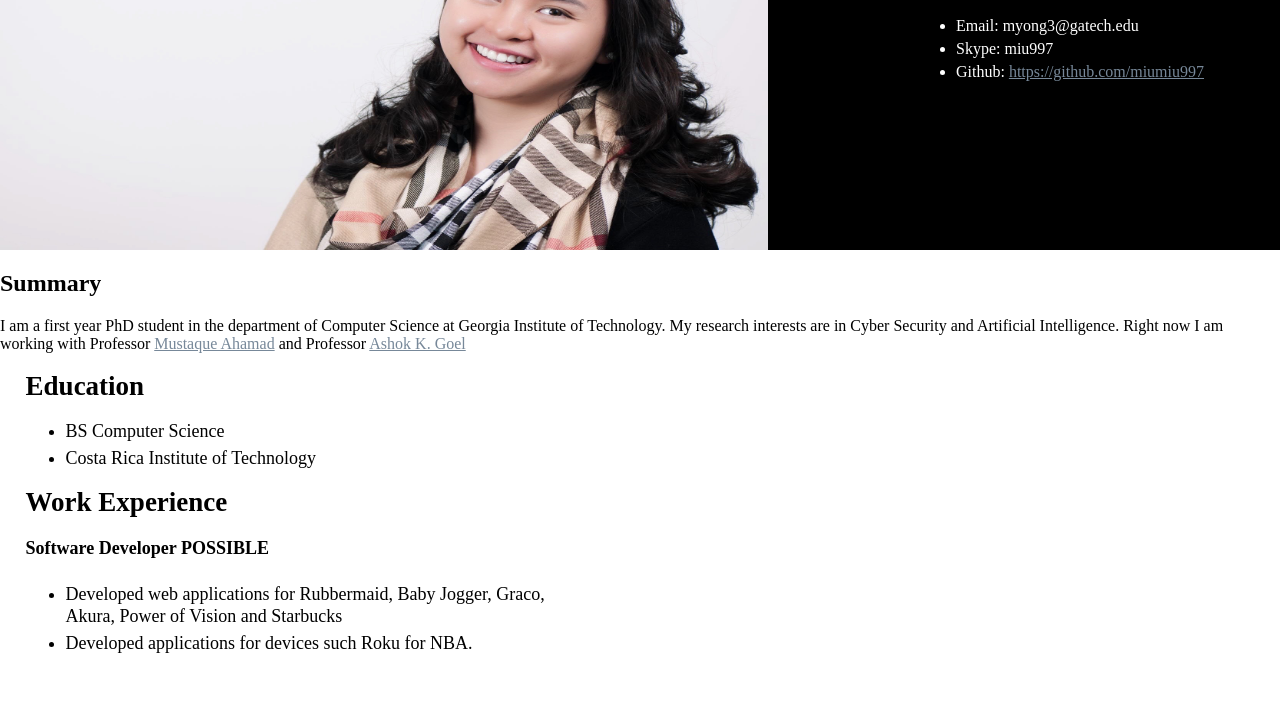
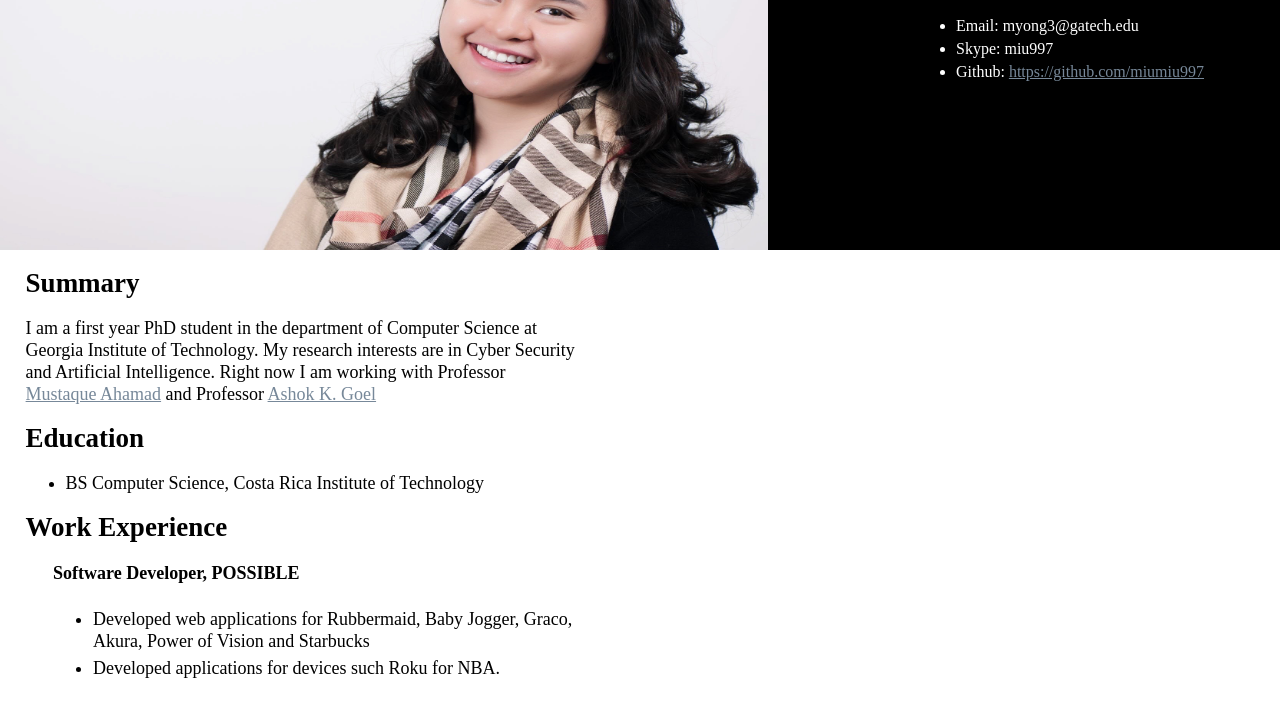
Before and after one commit to miumiu997/miumiu997.github.io, a plain HTML site: page index.html in a window 1280 px wide. Shown: the part 250-966 px from the top of the page. Drawn offline with Linux system fonts and the light colour scheme; files whose address does not match are found by name.

Commit message:
last changes

```diff
--- a/css/style.css
+++ b/css/style.css
@@ -57,24 +57,13 @@ li{
 	margin-bottom: 5px;
 }
 
-.bio{
+.margin{
 	width: 550px;
 	margin-left: 2%;
 	line-height: 22px;
 	font-size: 18px;
 }
 
-.education{
-	width: 550px;
-	margin-left: 2%;
-	line-height: 22px;
-	font-size: 18px;
+.work_experience{
+	margin-left: 5%;
 }
-
-
-.work_experience{
-	width: 550px;
-	margin-left: 2%;
-	line-height: 22px;
-	font-size: 18px;
-}
--- a/index.html
+++ b/index.html
@@ -20,7 +20,7 @@
 	</div>
 </div>
 
-<div class="Bio">
+<div class="bio margin">
 	<h2>Summary</h2>
 
 	<p>I am a first year PhD student in the department of Computer Science at Georgia Institute of Technology. My research interests are in Cyber Security and Artificial Intelligence. Right now I am working with Professor <a href="https://iisp.gatech.edu/mustaque-ahamad">Mustaque Ahamad</a> and Professor <a href="https://www.cc.gatech.edu/people/ashok-goel">Ashok K. Goel</a></p>
@@ -28,23 +28,24 @@
 
 </div>
 
-<div class="education">
+<div class="education margin">
 	<h2>Education</h2>
 	<ul>
-		<li>BS Computer Science</li>
-		<li>Costa Rica Institute of Technology </li>
+		<li>BS Computer Science, Costa Rica Institute of Technology </li>
 	</ul>
 
 
 </div>
 
-<div class="work_experience">
+<div class="margin">
 	<h2>Work Experience</h2>
-	<h4><b>Software Developer</b> POSSIBLE</h4>
-	<ul>
-		<li>Developed web applications for Rubbermaid, Baby Jogger, Graco, Akura, Power of Vision and Starbucks</li>
-		<li>Developed applications for devices such Roku for NBA.</li>
-	<ul>
+	<div class="work_experience">
+		<h4><b>Software Developer,</b> POSSIBLE</h4>
+		<ul>
+			<li>Developed web applications for Rubbermaid, Baby Jogger, Graco, Akura, Power of Vision and Starbucks</li>
+			<li>Developed applications for devices such Roku for NBA.</li>
+		<ul>
+	</div>
 </div>
 </body>
 </html>
```
